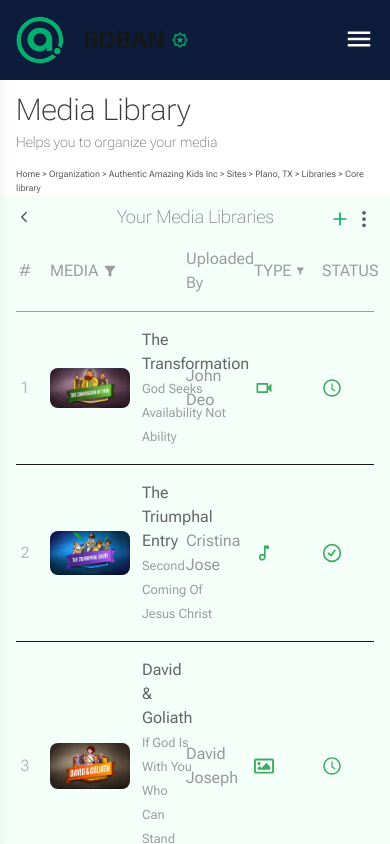
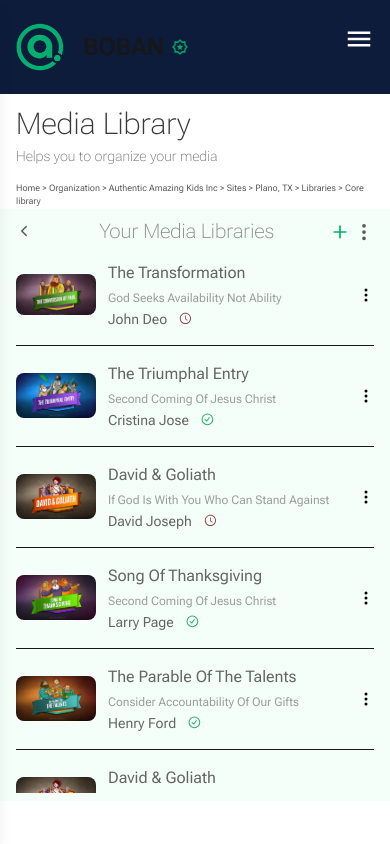
Before and after one commit to NithinRajuOfficial/Boban-Gateway-Church-Media-Library-UI, a Next.js app: page / in a window 390 px wide. Built offline with nearby package versions, Linux system fonts and the light colour scheme.

Commit message:
main container mobile responsive complete

```diff
--- a/src/app/globals.css
+++ b/src/app/globals.css
@@ -26,3 +26,12 @@ body {
   color: var(--foreground);
   font-family: 'Roboto Flex', sans-serif;
 }
+
+/* scroll bar hiding */
+.scrollbar-hide::-webkit-scrollbar {
+  display: none; /* Chrome, Safari */
+}
+.scrollbar-hide {
+  -ms-overflow-style: none; /* IE and Edge */
+  scrollbar-width: none; /* Firefox */
+}
--- a/src/components/MainContainer/LibraryContainer.tsx
+++ b/src/components/MainContainer/LibraryContainer/LibraryContainer.tsx
@@ -1,5 +1,5 @@
 import MainContainerHeader from "./MainContHeader";
-import Playlist from "./Playlist";
+import Playlist from "./Playlist/Playlist";
 
 const LibraryContainer = () => {
   return (
--- a/src/components/MainContainer/MainContHeader.tsx
+++ b/src/components/MainContainer/LibraryContainer/MainContHeader.tsx
@@ -12,7 +12,7 @@ const MainContainerHeader = () => {
       {/* Back Arrow */}
       <IoIosArrowBack className="block sm:hidden text-[#5b5b5b]" />
       <div className="flex items-center gap-14">
-        <h1 className="text-[#8C8C8C] text-lg md:text-3xl font-thin">
+        <h1 className="text-[#8C8C8C] text-xl md:text-3xl font-thin">
           Your Media Libraries
         </h1>
         {/* Search icon for searching feature*/}
--- /dev/null
+++ b/src/components/MainContainer/LibraryContainer/Playlist/Header.tsx
@@ -0,0 +1,33 @@
+import { MdFilterListAlt } from "react-icons/md";
+
+const Header = () => {
+    return(
+        <div className="sm:grid grid-cols-11 items-center text-[#9D9D9D] gap-4 py-4 border-b hidden">
+                {/* # */}
+                <span className="col-span-1 text-center">#</span>
+
+                {/* MEDIA */}
+                <span className="col-span-4 flex items-center gap-1">
+                  MEDIA
+                  <MdFilterListAlt />
+                </span>
+
+                {/* Uploaded By */}
+                <span className="col-span-2 flex items-center gap-1">
+                  Uploaded By
+                  <MdFilterListAlt />
+                </span>
+
+                {/* Type */}
+                <span className="col-span-2 flex items-center gap-1">
+                  TYPE
+                  <MdFilterListAlt />
+                </span>
+
+                {/* Status */}
+                <span className="col-span-2">STATUS</span>
+              </div>
+    )
+}
+
+export default Header;
--- /dev/null
+++ b/src/components/MainContainer/LibraryContainer/Playlist/Playlist.tsx
@@ -0,0 +1,20 @@
+import Header from "./Header";
+import PlaylistTableDesktopUI from "./PlaylistTableDesktopUI";
+import PlaylistTableMobileUI from "./PlaylistTableMobileUI";
+
+const Playlist = () => {
+  return (
+    <section>
+      {/* Header Row */}
+      <Header />
+
+      {/* Playlist Details Desktop UI */}
+      <PlaylistTableDesktopUI />
+
+      {/* Playlist Details Desktop UI */}
+      <PlaylistTableMobileUI />
+    </section>
+  );
+};
+
+export default Playlist;
--- /dev/null
+++ b/src/components/MainContainer/LibraryContainer/Playlist/PlaylistTableDesktopUI.tsx
@@ -0,0 +1,59 @@
+import React from "react";
+import Image from "next/image";
+import { playlistDetails } from "@/constants/Index";
+import { BsThreeDotsVertical } from "react-icons/bs";
+
+const PlaylistTableDesktopUI = () => {
+  return (
+    <>
+      {playlistDetails.map((playlist, index) => (
+        <div
+          key={index}
+          className="sm:grid grid-cols-11 items-center gap-4 py-4 border-b hidden"
+        >
+          {/* # */}
+          <span className="col-span-1 text-center text-[#BCBCBC]">
+            {index + 1}
+          </span>
+
+          {/* Media, title and description*/}
+          <div className="col-span-4 flex items-center gap-3">
+            <Image
+              src={playlist.media}
+              alt="media"
+              width={80}
+              height={50}
+              className="rounded-lg"
+            />
+            <div>
+              <h1 className="text-[#656565]">{playlist.title}</h1>
+              <small className="text-[#9D9D9D]">{playlist.description}</small>
+            </div>
+          </div>
+
+          {/* Uploaded By */}
+          <span className="col-span-2 text-[#989898]">
+            {playlist.uploadedBy}
+          </span>
+
+          {/* Type */}
+          <span className="col-span-2 text-[#3FAB63] text-xl">
+            {React.createElement(playlist.type)}
+          </span>
+
+          {/* Status  and Extra icon*/}
+          <div className="col-span-2 flex gap-16 text-xl">
+            <span className="text-[#3FAB63]">
+              {React.createElement(playlist.status)}
+            </span>
+            <span className="text-black">
+              <BsThreeDotsVertical />
+            </span>
+          </div>
+        </div>
+      ))}
+    </>
+  );
+};
+
+export default PlaylistTableDesktopUI;
--- /dev/null
+++ b/src/components/MainContainer/LibraryContainer/Playlist/PlaylistTableMobileUI.tsx
@@ -0,0 +1,55 @@
+import React from "react";
+import Image from "next/image";
+import { playlistDetails } from "@/constants/Index";
+import { BsThreeDotsVertical } from "react-icons/bs";
+
+const PlaylistTableMobileUI = () => {
+  return (
+    <section className="h-[calc(100vh-35vh)] overflow-y-scroll scrollbar-hide scroll-smooth block sm:hidden">
+      {playlistDetails.map((playlist, index) => (
+        <div
+          key={index}
+          className="flex justify-between items-center py-4 border-b"
+        >
+          {/* Media, title and description, uploaded by, and status*/}
+          <div className="flex items-center gap-3">
+            <Image
+              src={playlist.media}
+              alt="media"
+              width={80}
+              height={50}
+              className="rounded-lg"
+            />
+            <div className="flex flex-col">
+              <div>
+                <h1 className="text-[#656565]">{playlist.title}</h1>
+                <small className="text-[#9D9D9D] text-xs">
+                  {playlist.description}
+                </small>
+              </div>
+              <div className="flex justify-start items-center gap-3">
+                <h1 className="text-[#656565] text-sm">
+                  {playlist.uploadedBy}
+                </h1>
+                <small
+                  className={`text-[#9D9D9D] ${
+                    index === 0 || index === 2
+                      ? "text-[#95454D]"
+                      : "text-[#33B06B]"
+                  }`}
+                >
+                  {React.createElement(playlist.status)}
+                </small>
+              </div>
+            </div>
+          </div>
+          <span className="text-black">
+            <BsThreeDotsVertical />
+          </span>
+        </div>
+      ))}
+    </section>
+  );
+};
+
+export default PlaylistTableMobileUI;
--- a/src/components/MainContainer/MainContainer.tsx
+++ b/src/components/MainContainer/MainContainer.tsx
@@ -1,5 +1,5 @@
-import Header from "./Header";
-import LibraryContainer from "./LibraryContainer";
+import Header from "./Header/Header";
+import LibraryContainer from "./LibraryContainer/LibraryContainer";
 
 const MainContainer = () => {
   return (
--- a/src/components/MainContainer/Playlist.tsx
+++ /dev/null
@@ -1,80 +0,0 @@
-import React from "react";
-import Image from "next/image";
-import { playlistDetails } from "@/constants/Index";
-import { MdFilterListAlt } from "react-icons/md";
-import { BsThreeDotsVertical } from "react-icons/bs";
-
-
-const Playlist = () => {
-  return (
-    <section>
-      {/* Header Row */}
-      <div className="grid grid-cols-11 items-center text-[#9D9D9D] gap-4 py-4 border-b">
-        {/* # */}
-        <span className="col-span-1 text-center">#</span>
-
-        {/* MEDIA */}
-        <span className="col-span-4 flex items-center gap-1">
-          MEDIA
-          <MdFilterListAlt />
-        </span>
-
-        {/* Uploaded By */}
-        <span className="col-span-2 flex items-center gap-1">
-          Uploaded By
-          <MdFilterListAlt />
-        </span>
-
-        {/* Type */}
-        <span className="col-span-2 flex items-center gap-1">
-          TYPE
-          <MdFilterListAlt />
-        </span>
-
-        {/* Status */}
-        <span className="col-span-2">STATUS</span>
-      </div>
-
-      {/* Playlist Details Mapping */}
-      {playlistDetails.map((playlist, index) => (
-        <div
-          key={index}
-          className="grid grid-cols-11 items-center gap-4 py-4 border-b"
-        >
-          {/* # */}
-          <span className="col-span-1 text-center text-[#BCBCBC]">{index + 1}</span>
-
-          {/* MEDIA */}
-          <div className="col-span-4 flex items-center gap-3">
-            <Image
-              src={playlist.media}
-              alt="media"
-              width={80}
-              height={50}
-              className="rounded-lg"
-            />
-            <div>
-              <h1 className="text-[#656565]">{playlist.title}</h1>
-              <small className="text-[#9D9D9D]">{playlist.description}</small>
-            </div>
-          </div>
-
-          {/* Uploaded By */}
-          <span className="col-span-2 text-[#989898]">{playlist.uploadedBy}</span>
-
-          {/* Type */}
-          <span className="col-span-2 text-[#3FAB63] text-xl">{React.createElement(playlist.type)}</span>
-
-          {/* Status  and Extra icon*/}
-          <div className="col-span-2 flex gap-16 text-xl">
-          <span className="text-[#3FAB63]">{React.createElement(playlist.status)}</span>
-          <span className="text-black"><BsThreeDotsVertical/></span>
-          </div>
-
-        </div>
-      ))}
-    </section>
-  );
-};
-
-export default Playlist;
```
Also changed, not shown: src/components/MainContainer/Header/Header.tsx (renamed from src/components/MainContainer/Header.tsx).
